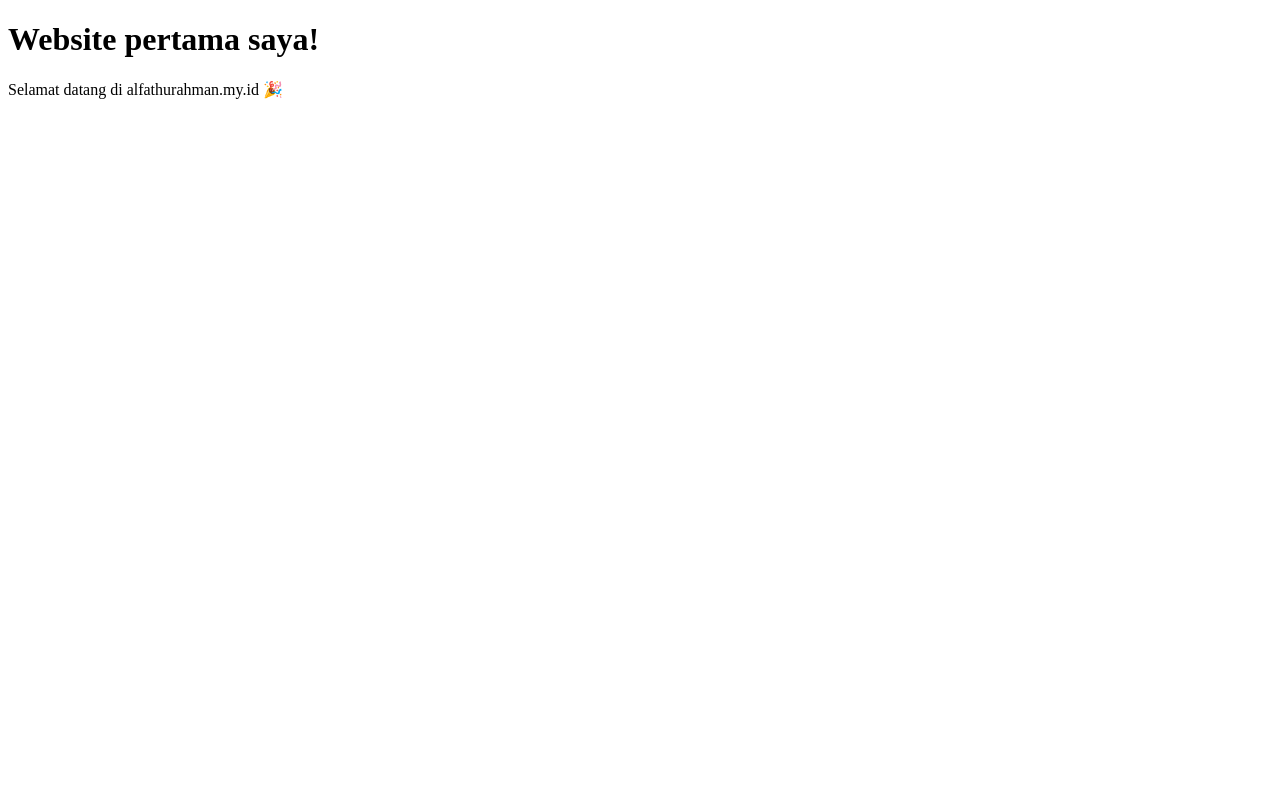
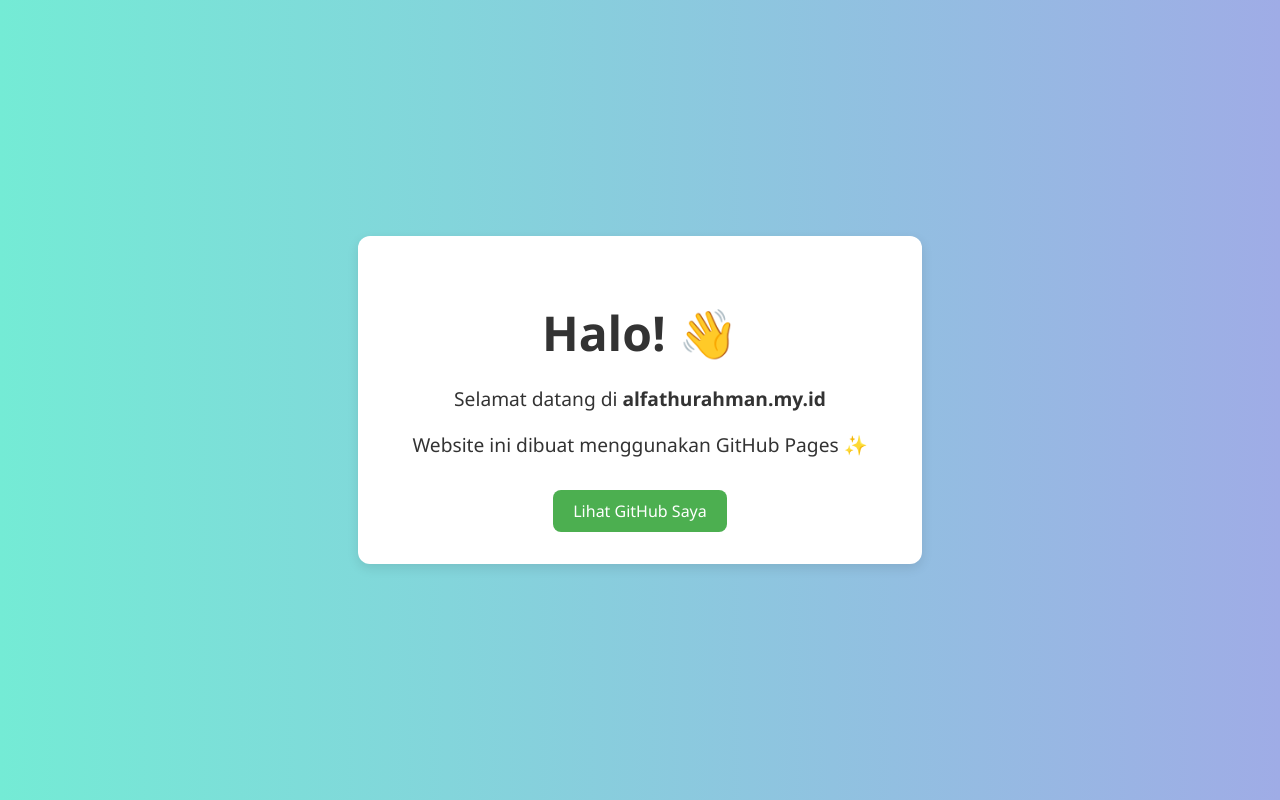
Before and after one commit to Pathurr/fathur-161.github.io, a plain HTML site: page index.html in a window 1280 px wide. Drawn offline with Linux system fonts and the light colour scheme.

Commit message:
Update index.html

```diff
--- a/index.html
+++ b/index.html
@@ -2,10 +2,66 @@
 <html lang="id">
 <head>
   <meta charset="UTF-8">
-  <title>Halo Dunia</title>
+  <meta name="viewport" content="width=device-width, initial-scale=1.0">
+  <title>Selamat Datang!</title>
+  <style>
+    body {
+      font-family: 'Segoe UI', sans-serif;
+      margin: 0;
+      padding: 0;
+      background: linear-gradient(to right, #74ebd5, #9face6);
+      color: #333;
+      display: flex;
+      flex-direction: column;
+      justify-content: center;
+      align-items: center;
+      height: 100vh;
+      text-align: center;
+    }
+
+    h1 {
+      font-size: 3rem;
+      margin-bottom: 0.5rem;
+    }
+
+    p {
+      font-size: 1.2rem;
+      margin-bottom: 1rem;
+    }
+
+    .card {
+      background: white;
+      padding: 2rem;
+      border-radius: 12px;
+      box-shadow: 0 4px 12px rgba(0,0,0,0.1);
+      max-width: 90%;
+      width: 500px;
+    }
+
+    .btn {
+      display: inline-block;
+      padding: 10px 20px;
+      margin-top: 1rem;
+      font-size: 1rem;
+      color: white;
+      background-color: #4CAF50;
+      border: none;
+      border-radius: 8px;
+      text-decoration: none;
+      transition: background 0.3s ease;
+    }
+
+    .btn:hover {
+      background-color: #45a049;
+    }
+  </style>
 </head>
 <body>
-  <h1>Website pertama saya!</h1>
-  <p>Selamat datang di alfathurahman.my.id 🎉</p>
+  <div class="card">
+    <h1>Halo! 👋</h1>
+    <p>Selamat datang di <strong>alfathurahman.my.id</strong></p>
+    <p>Website ini dibuat menggunakan GitHub Pages ✨</p>
+    <a class="btn" href="https://github.com/fathur-161" target="_blank">Lihat GitHub Saya</a>
+  </div>
 </body>
 </html>
```
